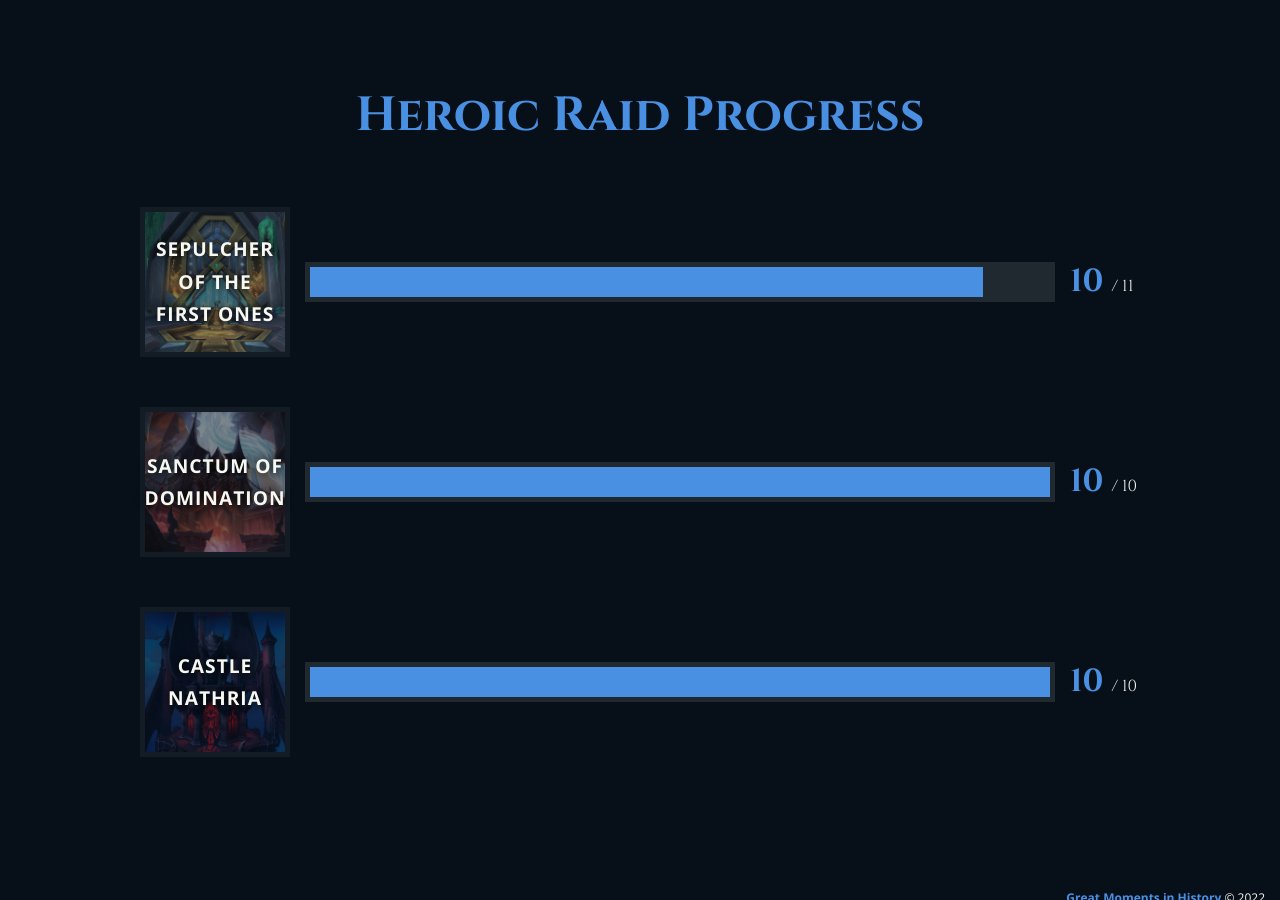
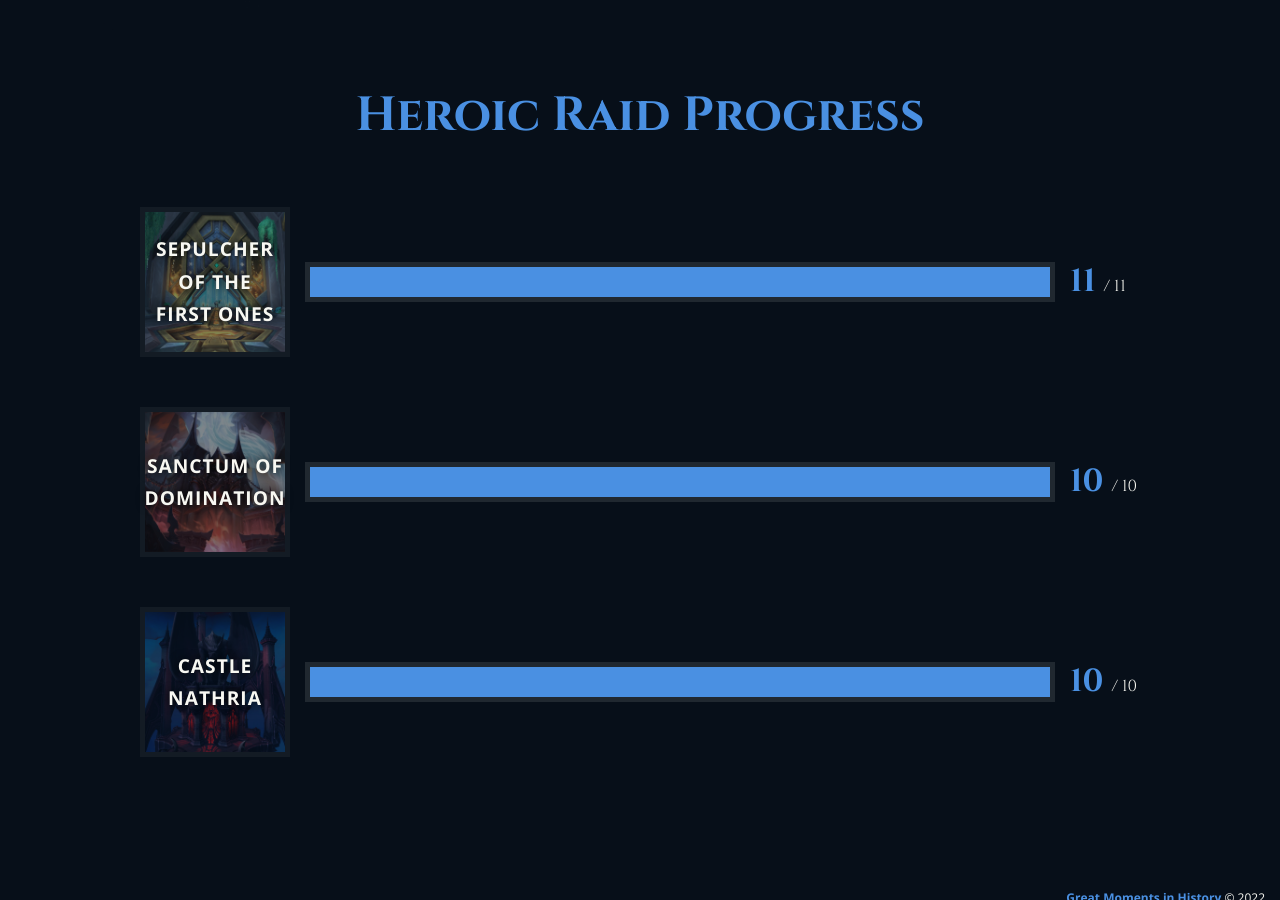
Before and after one commit to gmih/gmih.github.io, a Jekyll site: the page built from index.html, in a window 1280 px wide and 900 px high, scrolled down 1936 px. Built offline with Jekyll 4.4.1, drawn with Linux system fonts in a browser that asks for light colours; nearby versions of some CDN libraries.

Commit message:
Update progress

```diff
--- a/index.html
+++ b/index.html
@@ -36,6 +36,7 @@ layout: default
       <h2 class="home__post-title post-title section-header">Heroic Raid Progress</h2>
 
       <div class="raid-instance">
+
         <div class="raid-image">
           <img src="../images/bosses/sepulcher.jpg" /><span class="raid-name"
             >Sepulcher of the First Ones</span
@@ -57,13 +58,13 @@ layout: default
             <span class="raid-meter-label">The Jailer</span>
           </div>
           <div class="meter">
-            <span style="width: calc(100% * (10/11))"
+            <span style="width: calc(100% * (11/11))"
               ><span class="progress-meter"></span
             ></span>
           </div>
         </div>
         <div class="progress-numbers">
-          <span class="first-number">10 </span>/ 11
+          <span class="first-number">11 </span>/ 11
         </div>
       </div>
 
```
